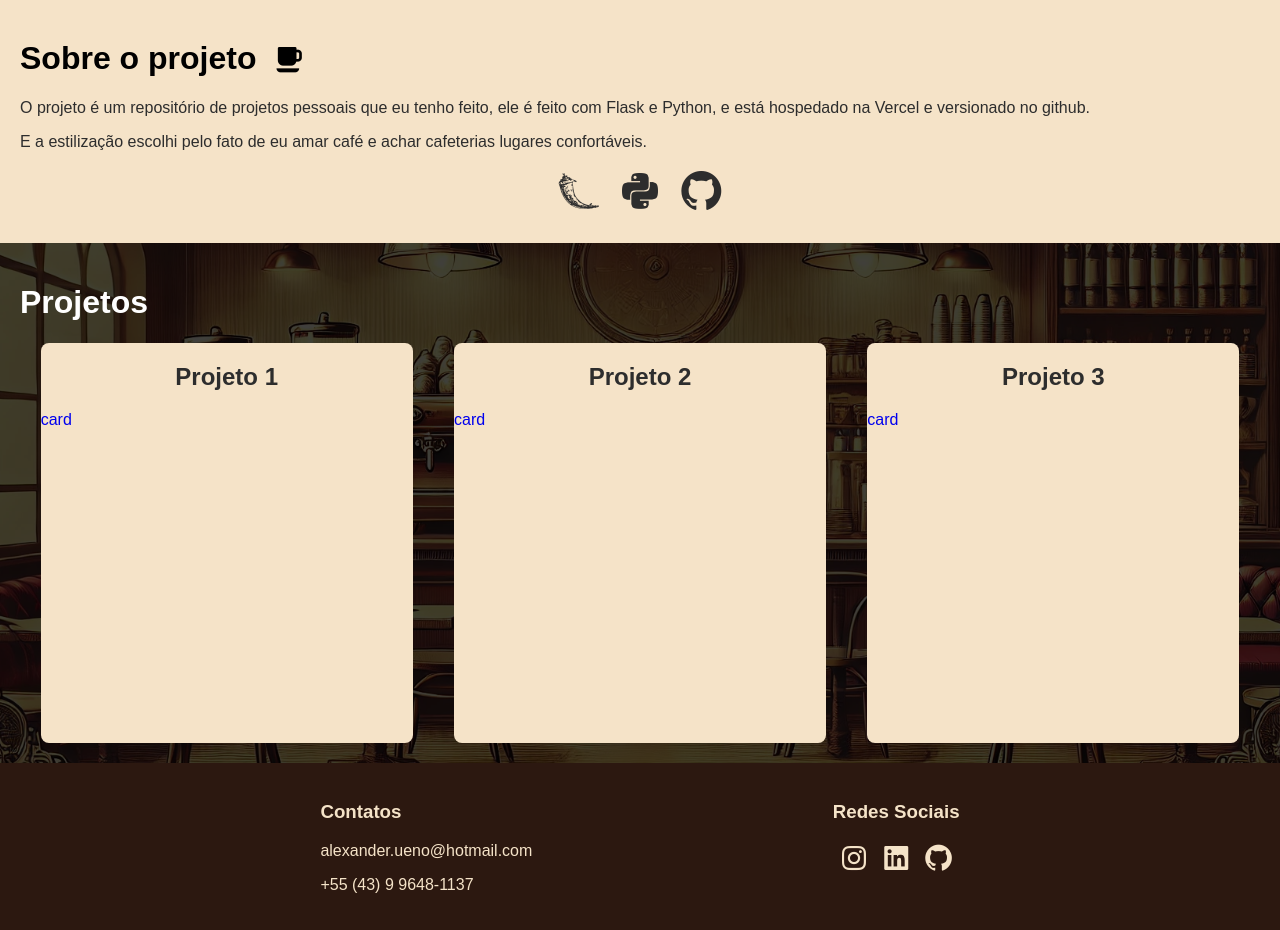
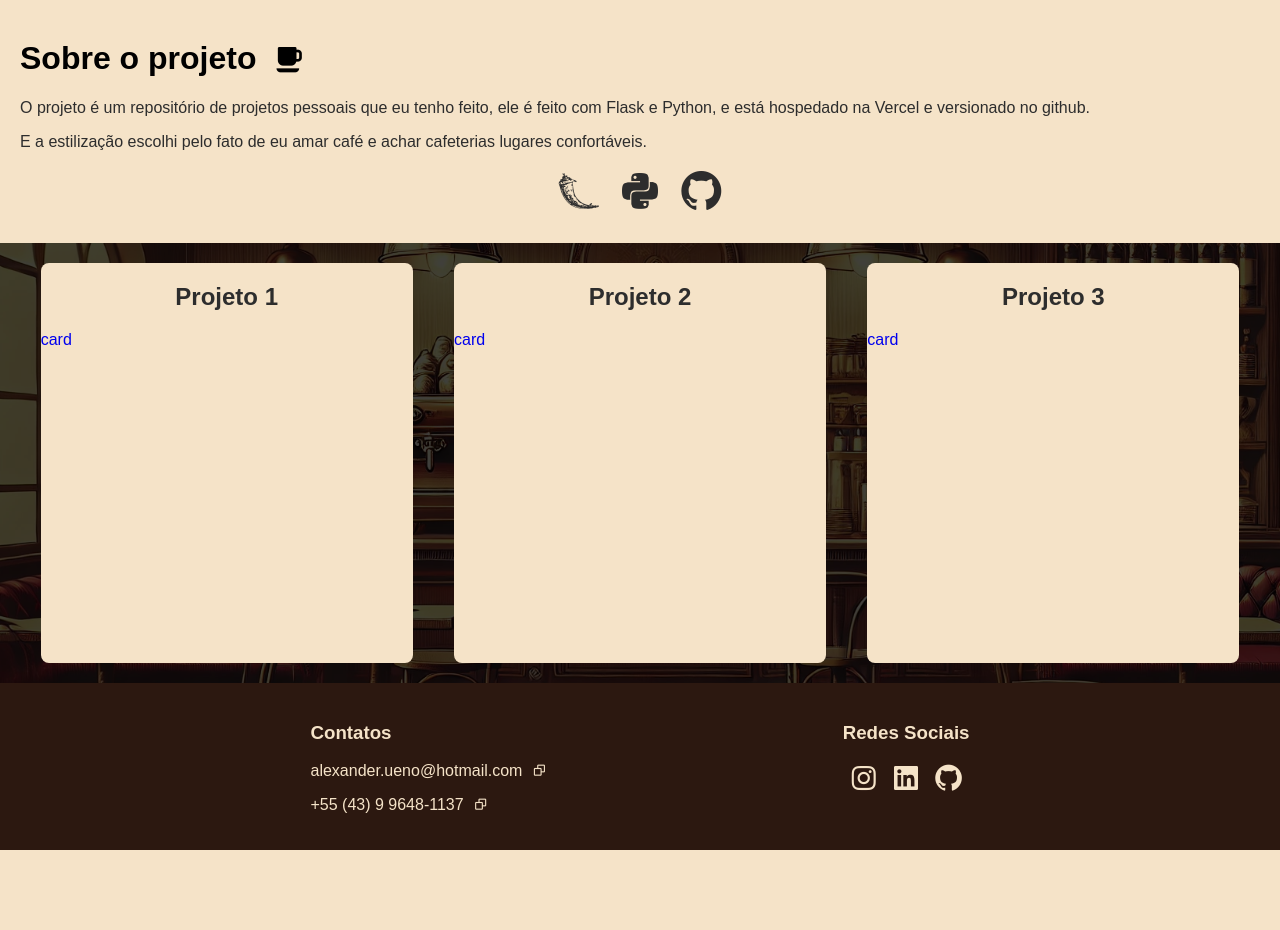
Before and after one commit to AluedoSan/RepositoryManagement, a Flask app: page / in a window 1280 px wide. Shown: the part 801-1731 px from the top of the page. After the commit the page ends 1651 px from the top, so only its background shows below. Run offline with Flask 3, Linux system fonts and the light colour scheme.

Commit message:
Estilização e links

```diff
--- a/savecard/static/style.css
+++ b/savecard/static/style.css
@@ -150,18 +150,34 @@ a{
     color: black;
 }
 
+.about i:hover{
+    color: var(--dourado);
+}
+
 .tecnologias{
     text-align: center;
     font-size: 3rem;
 }
 
+.tecnologias a{
+    color: var(--preto);
+}
+
+#flask:hover{
+    color:#49b0c3;
+}
+
+#python:hover{
+    color: #3776ab;
+}
+
+#github:hover{
+    color: black;
+}
+
 .projects{
     padding: 20px;
     background-color: rgba(0, 0, 0, 0.75);
-}
-
-.projects h1{
-    color: white;
 }
 
 .projects-content{
@@ -182,6 +198,17 @@ a{
     box-shadow: inset 0 0 0.5em var(--cafe), 0 0 0.5em var(--cafe);
 }
 
+.copiar{
+    background: none;
+    border: none;
+    cursor: pointer;
+    color: var(--bege);
+}
+
+.copiar:hover{
+    color: var(--dourado);
+}
+
 .links{
     display: flex;
     justify-content: space-around;
--- a/savecard/templates/index.html
+++ b/savecard/templates/index.html
@@ -29,13 +29,12 @@
             E a estilização escolhi pelo fato de eu amar café e achar cafeterias lugares confortáveis.
         </p>
         <div class="tecnologias">
-            <i class='bx bxl-flask'></i>
-            <i class='bx bxl-python'></i>
-            <i class='bx bxl-github'></i>
+            <a target="_blank" href="https://flask.palletsprojects.com/en/stable/"><i id="flask" class='bx bxl-flask'></i></a>
+            <a target="_blank" href="https://www.python.org/"><i id="python" class='bx bxl-python'></i></a>
+            <a target="_blank" href="https://github.com/"><i id="github" class='bx bxl-github'></i></a>
         </div>
     </div>
     <div class="projects">
-        <h1>Projetos</h1>
         <div class="projects-content">
             <div class="p1">
                 <h2>Projeto 1</h2>
@@ -54,17 +53,55 @@
     <footer>
         <div class="contato">
             <h3>Contatos</h3>
-            <p>alexander.ueno@hotmail.com</p>
-            <p>+55 (43) 9 9648-1137</p>
+            <p id="email">
+                alexander.ueno@hotmail.com
+                <button class="copiar" onclick="copyToClipboard()"><i class='bx bx-copy'></i></button>
+            </p>
+            <p id="tel">
+                +55 (43) 9 9648-1137
+                <button class="copiar" onclick="copyToClipboard2()"><i class='bx bx-copy'></i></button>
+            </p>
         </div>
         <div class="redes">
             <h3>Redes Sociais</h3>
             <div class="links">
-                <a href=""><i class='bx bxl-instagram'></i></a>
-                <a href=""><i class='bx bxl-linkedin-square'></i></a>
-                <a href=""><i class='bx bxl-github'></i></a>
+                <a target="_blank" href="https://www.instagram.com/alexander_ueno/"><i class='bx bxl-instagram'></i></a>
+                <a target="_blank" href="https://www.linkedin.com/in/alexander-ueno/"><i class='bx bxl-linkedin-square'></i></a>
+                <a target="_blank" href="https://github.com/AluedoSan"><i class='bx bxl-github'></i></a>
             </div>
         </div>
     </footer>
+    <script>
+        // Função para copiar o texto do email
+        function copyToClipboard() {
+            // Seleciona o texto que será copiado
+            const textToCopy = document.getElementById('email').innerText;
+
+            // Usa a Clipboard API para copiar o texto
+            navigator.clipboard.writeText(textToCopy)
+                .then(() => {
+                    alert('Texto copiado com sucesso!');
+                })
+                .catch((err) => {
+                    console.error('Erro ao copiar o texto: ', err);
+                    alert('Erro ao copiar o texto.');
+                });
+        }
+        // Função para copiar o texto do telefone
+        function copyToClipboard2() {
+            // Seleciona o texto que será copiado
+            const textToCopy = document.getElementById('tel').innerText;
+
+            // Usa a Clipboard API para copiar o texto
+            navigator.clipboard.writeText(textToCopy)
+               .then(() => {
+                    alert('Texto copiado com sucesso!');
+                })
+              .catch((err) => {
+                    console.error('Erro ao copiar o texto: ', err);
+                    alert('Erro ao copiar o texto.');
+                });
+        }
+    </script>
 </body>
 </html>
```
Also changed, not shown: 1 other file.
